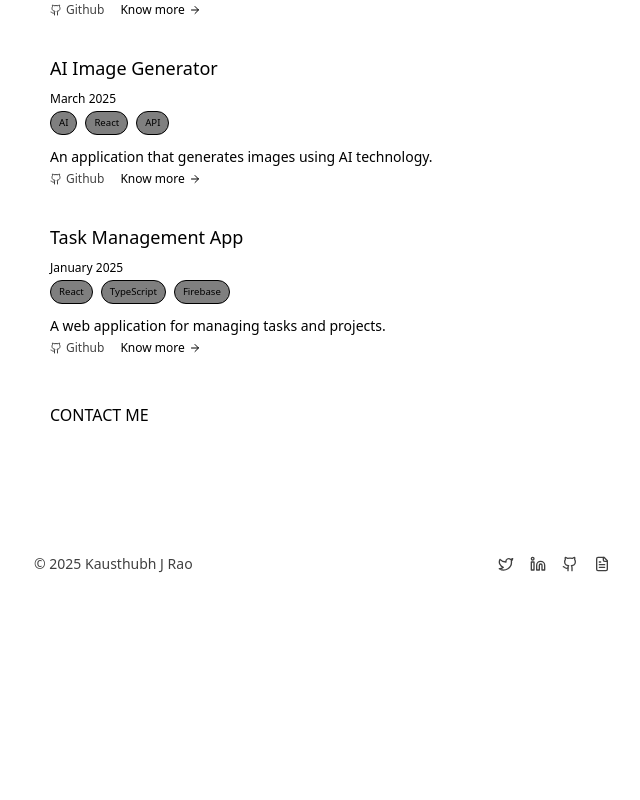
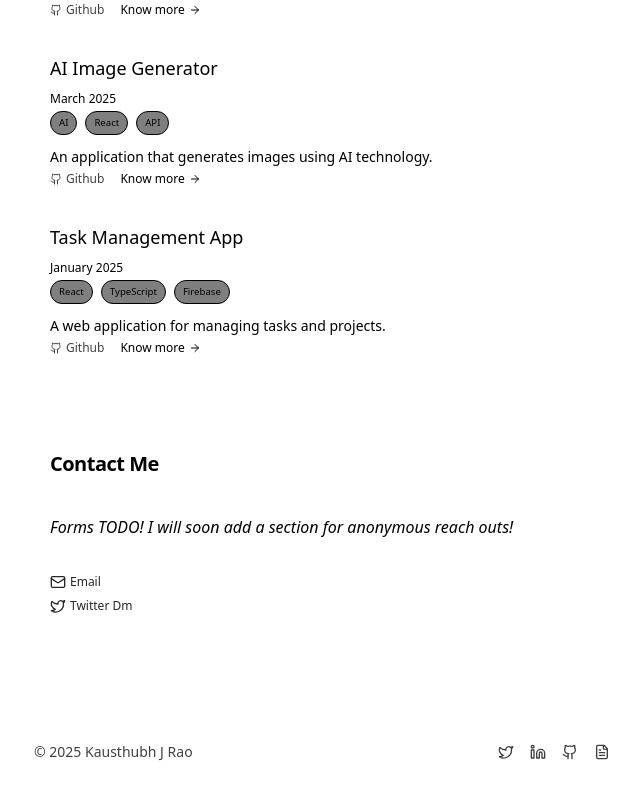
Before and after one commit to Exgene/portfolio, a Next.js app: page / in a window 1280 px wide. Shown: the part 1240-2040 px from the top of the page, without its empty margins (318-958 px from the left). Before the commit the page ends 1878 px from the top, so only its background shows below. Built offline with nearby package versions, Linux system fonts and the light colour scheme.

Commit message:
feat: add contacts section

```diff
--- a/src/app/page.tsx
+++ b/src/app/page.tsx
@@ -6,6 +6,7 @@ import { Projects } from "./_components/Projects";
 import { Experience } from "./_components/Experience";
 import { socialLinks } from "./_components/socials";
 import Link from "next/link";
+import { MailIcon, Twitter } from "lucide-react";
 
 export default function Home() {
   return (
@@ -23,12 +24,24 @@ export default function Home() {
 
 function ContactMe() {
   return (
-    <section>CONTACT ME</section>
+
+    <section className="flex flex-col gap-8 pt-12" id="education">
+      <h2 className="text-xl font-semibold tracking-tight">Contact Me</h2>
+      <div className="italic">
+        Forms TODO!
+        I will soon add a section for anonymous reach outs!
+      </div>
+      <div className="flex flex-col gap-10">
+        <div className="flex flex-col gap-1">
+          <Link href={'mailto:kausthubhjrao@gmail.com'} className="mt-1 text-xs opacity-85 hover:opacity-100 flex items-center gap-1"><MailIcon className="size-4" />Email</Link>
+          <Link href={'https://x.com/exgene'} className="mt-1 text-xs opacity-85 hover:opacity-100 flex items-center gap-1"><Twitter className="size-4" />Twitter Dm</Link>
+        </div>
+      </div>
+    </section>
   )
 }
 
 function AboutSimple() {
-
   return (
     <section className="flex gap-10 justify-center items-center pt-4" id="about">
       <Image
```
